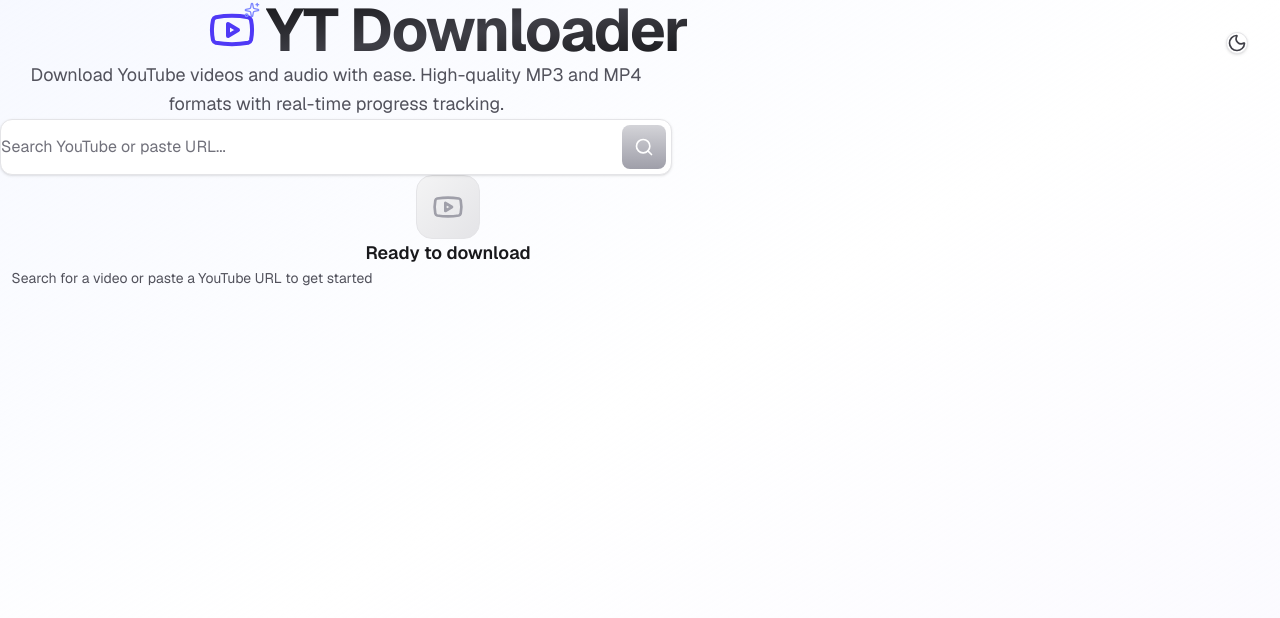
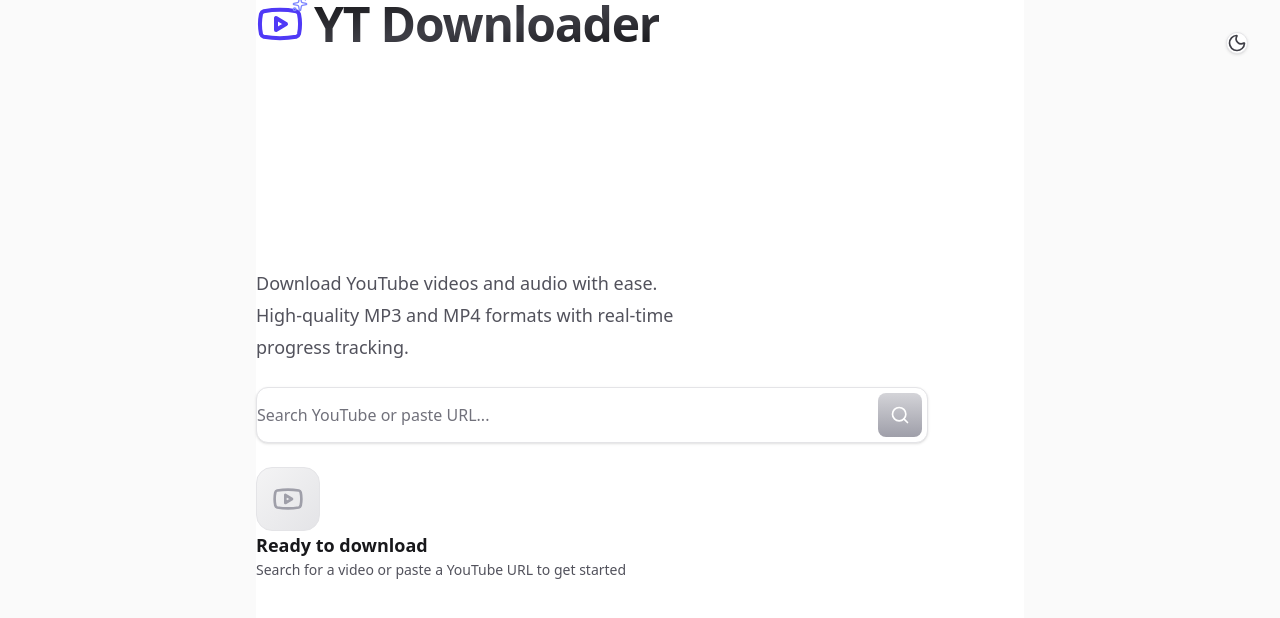
Before and after one commit to yoyoucay/yt-downloader, a Next.js app: page / in a window 1280 px wide. Shown: the top 618 px of the page. Built offline with nearby package versions, Linux system fonts and the light colour scheme.

Commit message:
feat: simplify code structure and enhance UI components with improved styling and error handling

```diff
--- a/app/page.tsx
+++ b/app/page.tsx
@@ -8,7 +8,7 @@
 import { ProgressBar } from './components/ProgressBar';
 import { ErrorBoundary } from './components/ErrorBoundary';
 import { VideoResult } from '@/lib/types';
-import { Download, Loader2, Youtube, CheckCircle, AlertCircle, Sparkles } from 'lucide-react';
+import { Download, Loader2, Youtube, AlertCircle, Sparkles } from 'lucide-react';
 
 export default function Home() {
   const [searchResults, setSearchResults] = useState<VideoResult[]>([]);
@@ -171,37 +171,34 @@
 
   return (
     <ErrorBoundary>
-      <main className="min-h-screen bg-white dark:bg-zinc-950">
-        {/* Background gradient overlay */}
-        <div className="fixed inset-0 bg-gradient-to-br from-indigo-50/50 via-white to-violet-50/50 dark:from-indigo-950/20 dark:via-zinc-950 dark:to-violet-950/20 pointer-events-none" />
+      <div className="flex min-h-screen items-center justify-center bg-zinc-50 font-sans dark:bg-black">
+        <main className="flex min-h-screen w-full max-w-3xl flex-col items-center justify-between py-32 px-16 bg-white dark:bg-black sm:items-start">
 
-        {/* Main Content Container - Centered with consistent max-width */}
-        <div className="relative mx-auto max-w-4xl px-4 py-12 sm:px-6 lg:px-8 sm:py-16">
-
-          {/* Hero Header - Centered */}
-          <header className="text-center mb-12 sm:mb-16 animate-fade-in">
-            <div className="flex items-center justify-center gap-2.5 mb-4">
+          {/* Hero Header */}
+          <div className="flex items-center gap-2.5">
             <div className="relative">
               <Youtube className="w-10 h-10 sm:w-12 sm:h-12 text-indigo-600 dark:text-indigo-400" />
               <Sparkles className="w-4 h-4 text-indigo-400 dark:text-indigo-500 absolute -top-1 -right-1" />
             </div>
-              <h1 className="text-4xl sm:text-5xl lg:text-6xl font-bold bg-gradient-to-br from-zinc-900 via-zinc-700 to-zinc-900 dark:from-zinc-100 dark:via-zinc-300 dark:to-zinc-100 bg-clip-text text-transparent tracking-tight">
+            <h1 className="text-4xl sm:text-5xl font-bold bg-gradient-to-br from-zinc-900 via-zinc-700 to-zinc-900 dark:from-zinc-100 dark:via-zinc-300 dark:to-zinc-100 bg-clip-text text-transparent tracking-tight">
               YT Downloader
             </h1>
           </div>
-            <p className="text-zinc-600 dark:text-zinc-400 text-base sm:text-lg max-w-2xl mx-auto leading-relaxed px-4">
+
+          {/* Main Content Area */}
+          <div className="flex flex-col gap-6 w-full sm:text-left">
+            <p className="max-w-md text-lg leading-8 text-zinc-600 dark:text-zinc-400">
               Download YouTube videos and audio with ease. High-quality MP3 and MP4 formats with real-time progress tracking.
             </p>
-          </header>
 
-          {/* Search Section - Full width within container */}
-          <section className="mb-8 animate-fade-in">
+            {/* Search Section */}
+            <div className="w-full">
               <SearchBar onSearch={handleSearch} isLoading={isSearching} />
-          </section>
+            </div>
 
-          {/* Loading State - Centered */}
+            {/* Loading State */}
             {isSearching && (
-            <div className="flex flex-col justify-center items-center py-16 sm:py-20 animate-scale-in">
+              <div className="flex flex-col justify-center items-center py-8">
                 <div className="relative">
                   <Loader2 className="w-10 h-10 text-indigo-600 dark:text-indigo-400 animate-spin" />
                   <div className="absolute inset-0 w-10 h-10 border-2 border-indigo-200 dark:border-indigo-900 rounded-full" />
@@ -210,27 +207,23 @@
               </div>
             )}
 
-          {/* Error Alert - Full width within container */}
+            {/* Error Alert */}
             {error && (
-            <div className="mb-8 p-4 bg-red-50 dark:bg-red-950/30 border border-red-200 dark:border-red-900/50 rounded-xl flex items-start gap-3 shadow-sm backdrop-blur-sm animate-slide-in">
+              <div className="p-4 bg-red-50 dark:bg-red-950/30 border border-red-200 dark:border-red-900/50 rounded-xl flex items-start gap-3">
                 <AlertCircle className="w-5 h-5 text-red-600 dark:text-red-400 flex-shrink-0 mt-0.5" />
                 <div className="flex-1">
                   <h3 className="font-semibold text-red-900 dark:text-red-300 mb-1 text-sm">Error occurred</h3>
-                <p className="text-red-700 dark:text-red-400 text-sm leading-relaxed">{error}</p>
+                  <p className="text-red-700 dark:text-red-400 text-sm">{error}</p>
                 </div>
               </div>
             )}
 
-          {/* Workflow Container - Groups search results + download options */}
-          <div className="space-y-8">
-
-            {/* Search Results - Centered within workflow */}
+            {/* Search Results */}
             {searchResults.length > 0 && (
-              <section className="animate-scale-in">
-                <h2 className="text-xl font-semibold text-zinc-900 dark:text-zinc-100 mb-6 tracking-tight px-1">
+              <div>
+                <h2 className="text-xl font-semibold text-zinc-900 dark:text-zinc-100 mb-4">
                   Search Results
                 </h2>
-                <div className="max-w-lg mx-auto">
                 <div className="space-y-3">
                   {searchResults.map((video) => (
                     <VideoCard
@@ -242,24 +235,18 @@
                   ))}
                 </div>
               </div>
-              </section>
             )}
 
-            {/* Download Options Panel - Same max-width as search results */}
+            {/* Download Options Panel */}
             {selectedVideo && (
-              <section className="max-w-lg mx-auto animate-scale-in">
-                <div className="relative bg-white dark:bg-zinc-900 rounded-2xl border border-zinc-200 dark:border-zinc-800 shadow-lg shadow-zinc-900/5 dark:shadow-none overflow-hidden">
-                  {/* Subtle gradient accent */}
-                  <div className="absolute inset-x-0 top-0 h-px bg-gradient-to-r from-transparent via-indigo-500 to-transparent opacity-50" />
-
-                  <div className="p-6 sm:p-8">
-                    <h2 className="text-xl font-semibold text-zinc-900 dark:text-zinc-100 mb-6 tracking-tight">
+              <div className="bg-white dark:bg-zinc-900 rounded-2xl border border-zinc-200 dark:border-zinc-800 shadow-lg p-6">
+                <h2 className="text-xl font-semibold text-zinc-900 dark:text-zinc-100 mb-6">
                   Download Options
                 </h2>
 
                 {/* Selected Video Info */}
                 <div className="mb-6 p-4 bg-zinc-50 dark:bg-zinc-900/50 border border-zinc-200 dark:border-zinc-800 rounded-xl">
-                      <p className="font-medium text-zinc-900 dark:text-zinc-100 mb-1.5 text-sm leading-snug line-clamp-2">
+                  <p className="font-medium text-zinc-900 dark:text-zinc-100 mb-1.5 text-sm line-clamp-2">
                     {selectedVideo.title}
                   </p>
                   <p className="text-xs text-zinc-600 dark:text-zinc-400">
@@ -286,7 +273,7 @@
 
                 {/* Status Message */}
                 {statusMessage && (
-                      <div className="mb-4 p-3 bg-indigo-50 dark:bg-indigo-950/30 border border-indigo-200 dark:border-indigo-900/50 rounded-lg text-indigo-900 dark:text-indigo-300 text-sm font-medium backdrop-blur-sm">
+                  <div className="mb-4 p-3 bg-indigo-50 dark:bg-indigo-950/30 border border-indigo-200 dark:border-indigo-900/50 rounded-lg text-indigo-900 dark:text-indigo-300 text-sm font-medium">
                     {statusMessage}
                   </div>
                 )}
@@ -306,9 +293,8 @@
                 <button
                   onClick={handleDownload}
                   disabled={isDownloading}
-                      className="relative w-full py-3.5 px-6 bg-gradient-to-b from-indigo-600 to-indigo-700 hover:from-indigo-700 hover:to-indigo-800 active:from-indigo-800 active:to-indigo-900 disabled:from-zinc-300 disabled:to-zinc-400 dark:disabled:from-zinc-700 dark:disabled:to-zinc-800 text-white font-medium rounded-xl transition-all shadow-lg shadow-indigo-600/25 hover:shadow-xl hover:shadow-indigo-600/30 disabled:shadow-none active:scale-[0.98] disabled:cursor-not-allowed disabled:active:scale-100 flex items-center justify-center gap-2.5 overflow-hidden group"
+                  className="w-full py-3.5 px-6 bg-gradient-to-b from-indigo-600 to-indigo-700 hover:from-indigo-700 hover:to-indigo-800 disabled:from-zinc-300 disabled:to-zinc-400 dark:disabled:from-zinc-700 dark:disabled:to-zinc-800 text-white font-medium rounded-xl transition-all shadow-lg disabled:shadow-none disabled:cursor-not-allowed flex items-center justify-center gap-2.5"
                 >
-                      <div className="absolute inset-0 bg-gradient-to-r from-white/0 via-white/10 to-white/0 translate-x-[-100%] group-hover:translate-x-[100%] transition-transform duration-700" />
                   {isDownloading ? (
                     <>
                       <Loader2 className="w-5 h-5 animate-spin" />
@@ -322,27 +308,30 @@
                   )}
                 </button>
               </div>
-                </div>
-              </section>
             )}
-          </div>
 
-          {/* Empty State - Centered */}
+            {/* Empty State */}
             {!isSearching && searchResults.length === 0 && !selectedVideo && !error && (
-            <div className="text-center py-16 sm:py-20 animate-fade-in">
+              <div className="text-center py-12 sm:text-left">
                 <div className="inline-flex items-center justify-center w-16 h-16 rounded-2xl bg-gradient-to-br from-zinc-100 to-zinc-200 dark:from-zinc-900 dark:to-zinc-800 mb-4 border border-zinc-200 dark:border-zinc-700">
                   <Youtube className="w-8 h-8 text-zinc-400 dark:text-zinc-600" />
                 </div>
                 <h3 className="text-lg font-semibold text-zinc-900 dark:text-zinc-100 mb-2">
                   Ready to download
                 </h3>
-              <p className="text-zinc-600 dark:text-zinc-400 text-sm max-w-sm mx-auto leading-relaxed px-4">
+                <p className="text-zinc-600 dark:text-zinc-400 text-sm max-w-sm leading-relaxed">
                   Search for a video or paste a YouTube URL to get started
                 </p>
               </div>
             )}
           </div>
+
+          {/* Footer spacer */}
+          <div className="flex flex-col gap-4 text-base font-medium sm:flex-row">
+            {/* This empty div maintains the spacing structure */}
+          </div>
         </main>
+      </div>
     </ErrorBoundary>
   );
 }
```
Lines whose indentation alone changed are shown as unchanged.
